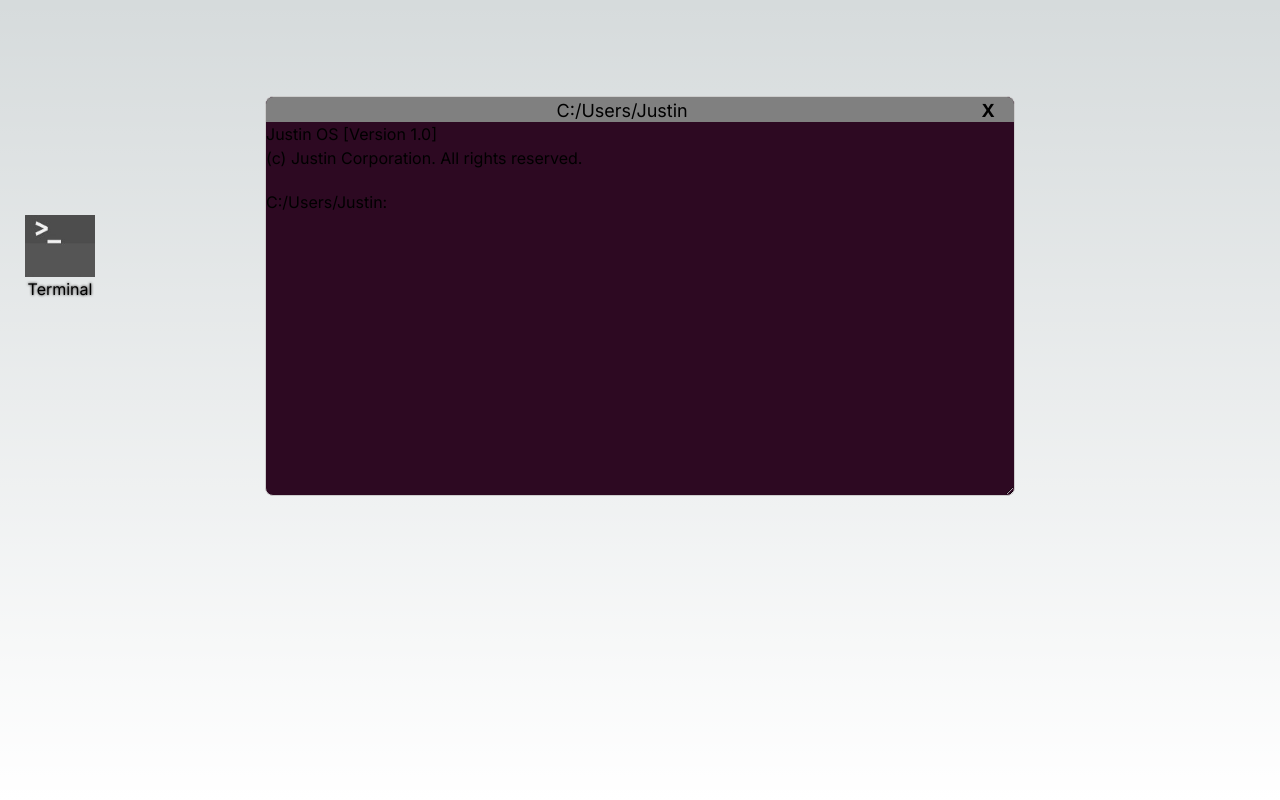
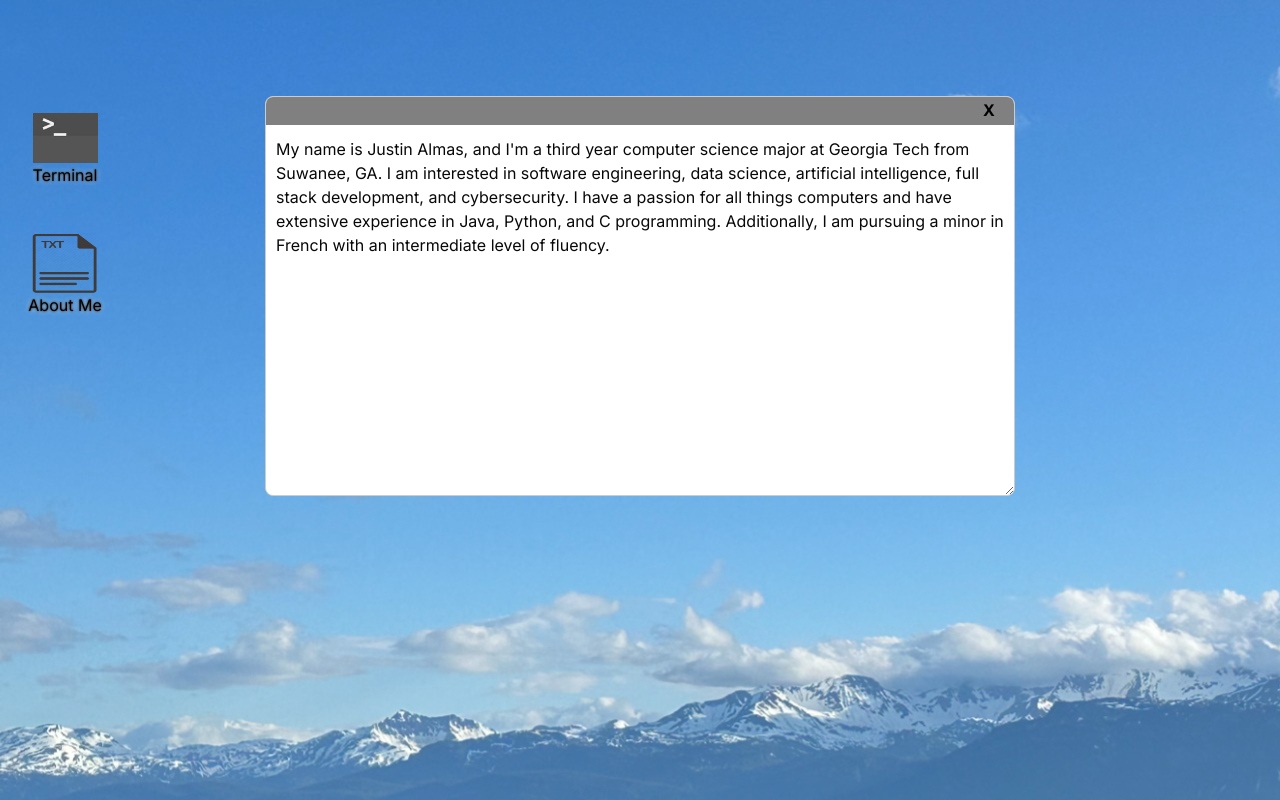
Before and after one commit to justin-almas/justinalmas, a Next.js app: page / in a window 1280 px wide. Built offline with nearby package versions, Linux system fonts and the light colour scheme.

Commit message:
add about me

```diff
--- a/src/app/globals.css
+++ b/src/app/globals.css
@@ -18,12 +18,8 @@
 
 body {
   color: rgb(var(--foreground-rgb));
-  background: linear-gradient(
-      to bottom,
-      transparent,
-      rgb(var(--background-end-rgb))
-    )
-    rgb(var(--background-start-rgb));
+  background-image:  url("img-7858.jpg");
+  background-repeat: no-repeat;
   position: static;
 }
 
@@ -81,17 +77,24 @@ body {
 }
 
 .terminalIcon {
-  width: 70px;
-  height: 62px;
+  width: 65px;
+  height: 50px;
   display: block;
   margin-left: auto;
   margin-right: auto;
+}
+
+.txtIcon {
+  width: 65px;
+  height: 60px;
+  margin-left:7px;
 }
 
 .desktopIcon {
   width: 80px;
   height: 100px;
   text-shadow: 0 0 3px #000, 0 0 5px #FFF;
+  position: absolute;
 }
 
 button:focus,
@@ -124,3 +127,41 @@ button:hover {
   position: absolute;
   height: 5px;
 }
+
+#aboutTxt {
+  z-index: 900;
+  color:#FFF;
+}
+
+.textDocument {
+  height: 400px;
+  width: 750px;
+  box-sizing: border-box;
+  border-radius: 8px;
+  border: 1px solid #ccc;
+  background-color: #FFF;
+  resize: both;
+  overflow:auto;
+  cursor: grab;
+  position: absolute;
+  transform: translate(50%, 50%);
+}
+
+.innerTxtDocument {
+  color:#080808;
+  padding: 10px;
+}
+
+.text-header {
+  height: 7%;
+  width: 100%;
+  margin-bottom: 2px;
+  background-color: grey;
+}
+
+.background {
+  width: 100%;
+  height: 968px;
+  overflow: hidden;
+  position: relative;
+}
--- a/src/app/page.js
+++ b/src/app/page.js
@@ -4,8 +4,10 @@ import Draggable from 'react-draggable'
 import { useState, useRef, useEffect } from 'react';
 
 export default function Home() {
-  const [commandOpen, setCommandOpen] = useState(true);
+  const [commandOpen, setCommandOpen] = useState(false);
+  const [aboutMeOpen, setAboutMeOpen] = useState(true);
   let commandPrompt;
+  let aboutMe;
 
   function closeCommand() {
     setCommandOpen(false);
@@ -15,16 +17,33 @@ export default function Home() {
     setCommandOpen(true);
   }
 
+  function closeAboutMe() {
+    setAboutMeOpen(false);
+  }
+
+  function openAboutMe() {
+    setAboutMeOpen(true);
+  }
+
   if (commandOpen) {
     commandPrompt = <Command onXClickCommand={() => closeCommand()}/>;
   }
+
+  if(aboutMeOpen) {
+    aboutMe = <AboutMe onXClickCommand={() => closeAboutMe()}/>;
+  }
+
   return (
     <main className="flex min-h-screen flex-col items-center justify-between p-24">
-      <button onDoubleClick={() => openCommand()} className='fixed top-52 left-5 desktopIcon'>
+      <button onDoubleClick={() => openCommand()} className='fixed left-[25px] top-[100px] desktopIcon'>
         <img className="terminalIcon" src="./images/terminal-icon.jpg"></img>
         Terminal
       </button>
-      <div className='grid grid-cols-3 gap-4'>
+      <button onDoubleClick={() => openAboutMe()} className='left-[25px] top-[225px] desktopIcon'>
+        <img className="txtIcon" src="./images/texticon.png"></img>
+        About Me
+      </button>
+      {/* <div className='grid grid-cols-3 gap-4'>
         <div>
         <a href='/JustinAlmasResume.pdf' target="_blank">Résumé</a>
         </div>
@@ -34,14 +53,36 @@ export default function Home() {
         <div>
         <Link link={"https://www.linkedin.com/in/justin-almas"} linkName={"LinkedIn"} />
         </div>
-      </div>
+      </div> */}
       {commandPrompt}
+      {aboutMe}
     </main>
   )
 }
 
 function Link({link, linkName}) {
-  return <a className='padding' href={link} target="_blank">{linkName}</a>
+  return <a className='padding' href={link} target="_blank">{linkName}</a>;
+}
+
+function AboutMe({onXClickCommand}) {
+  return (
+    <>
+    <Draggable>
+      <div className='textDocument'>
+        <div className='text-header'>
+          <button className='square' onClick={onXClickCommand}>X</button>
+        </div>
+        <div className="innerTxtDocument">
+          <p>
+            My name is Justin Almas, and I'm a third year computer science major at Georgia Tech from Suwanee, GA. I am interested in software engineering, data science, artificial
+            intelligence, full stack development, and cybersecurity. I have a passion for all things computers and have extensive experience in Java, Python, and C programming. Additionally, I am pursuing a minor
+            in French with an intermediate level of fluency.
+          </p>
+        </div>
+      </div>
+    </Draggable>
+    </>
+  )
 }
 
 function Command({onXClickCommand}) {
@@ -54,7 +95,7 @@ function Command({onXClickCommand}) {
             <button className='square' onClick={onXClickCommand}>X</button>
           </div>
         <div id="body">
-          <ol id="test">
+          <ol>
             <CommandElement/>
           </ol>
         </div>
```
Also changed, not shown: public/images/texticon.png (added), src/app/img-7858.jpg (added).
